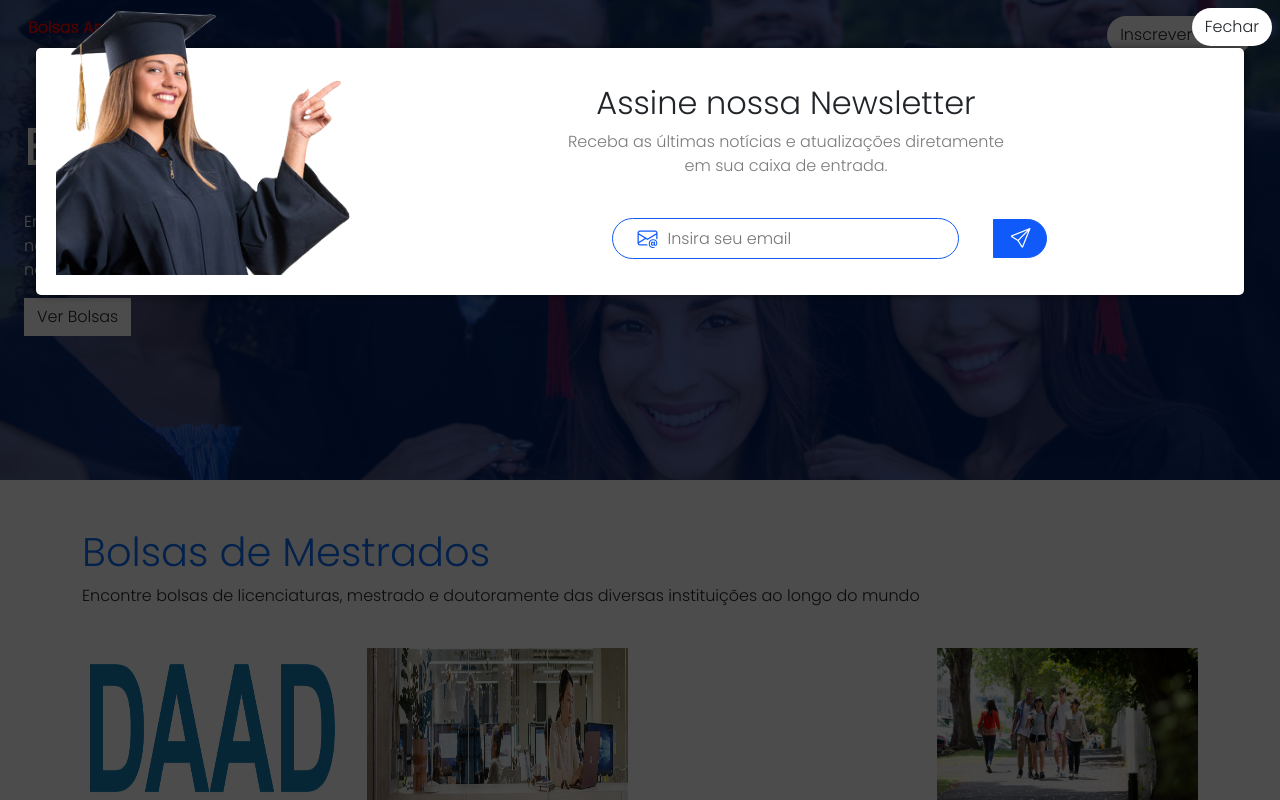
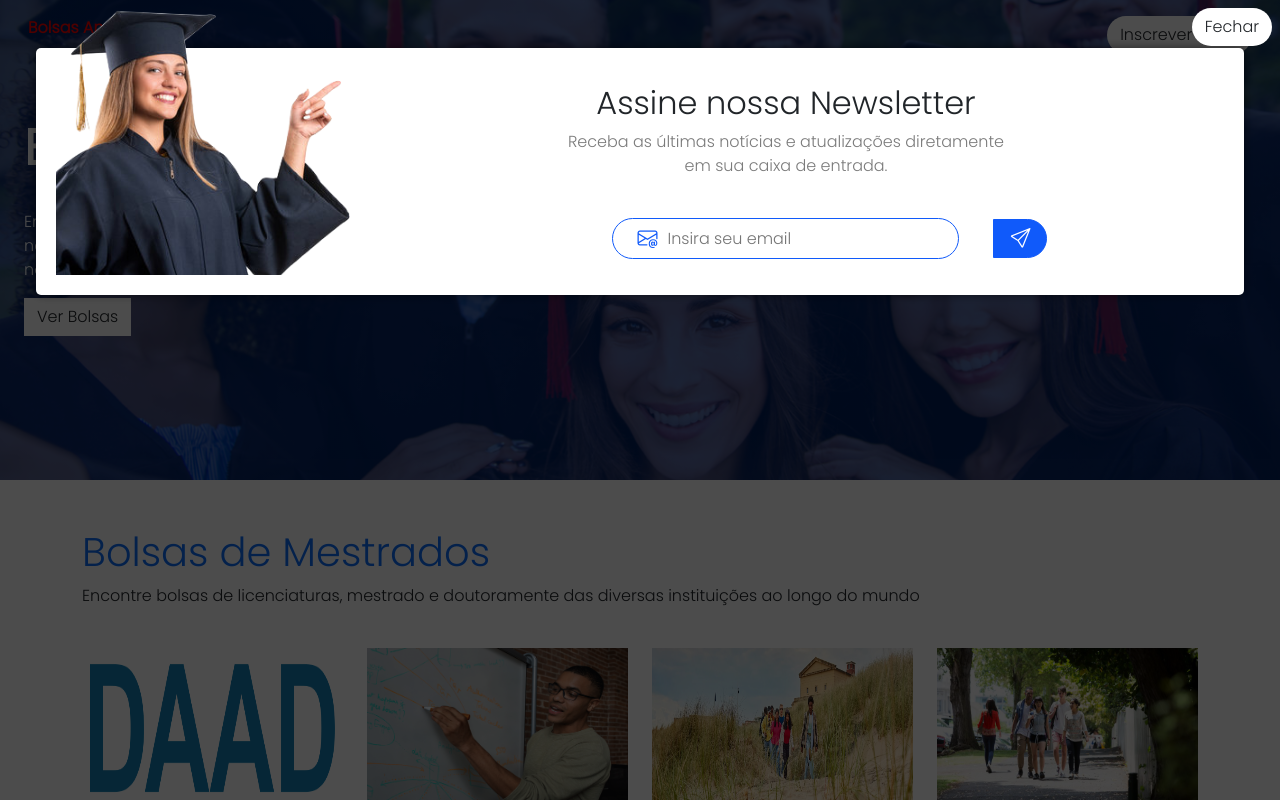
Before and after one commit to Katumbela/bolsas-angola, a plain HTML site: page index.html in a window 1280 px wide. Shown: the top 800 px of the page. Drawn offline with nearby package versions, Linux system fonts and the light colour scheme; a script that the page names is missing.

Commit message:
Alteração das imagens que estavam dawmn

```diff
--- a/index.html
+++ b/index.html
@@ -102,7 +102,7 @@
             <div class="col-12 my-sm-4 my-2 col-sm-6  col-lg-3">
                 <div class="card2">
                     <div class="card-header">
-                        <img src="../bolsas-angola/medias/img/microsoft.png" alt="" class="img-fluid">
+                        <img src="./medias/img/mediatext-desktoptwo.png" alt="" class="img-fluid">
                     </div>
                     <div class="card-body">
                         <b class="text-primary">
@@ -124,7 +124,7 @@
             <div class="col-12 my-sm-4 my-2 col-sm-6 col-lg-3">
                 <div class="card2">
                     <div class="card-header">
-                        <img src="./medias/img/universidade Uk.svg" alt="" class="img-fluid">
+                        <img src="./medias/img/Alterar.webp" alt="" class="img-fluid">
                     </div>
                     <div class="card-body">
                         <b class="text-primary">
```
Also changed, not shown: medias/img/Alterar.webp (added), medias/img/NHS-Careers-Featured-Image.webp (added), medias/img/mediatext-desktoptwo.png (added).
